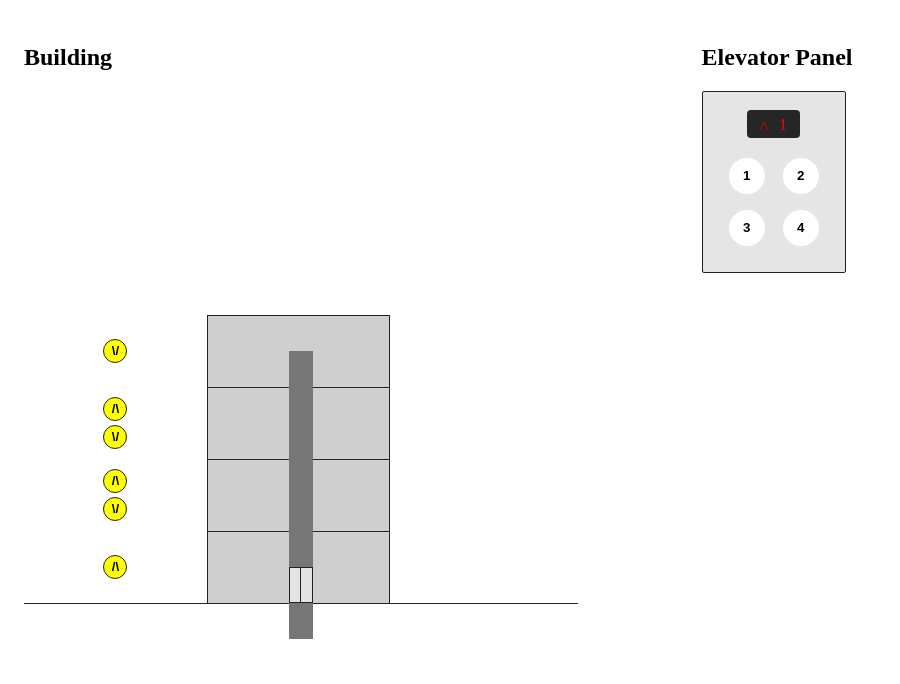
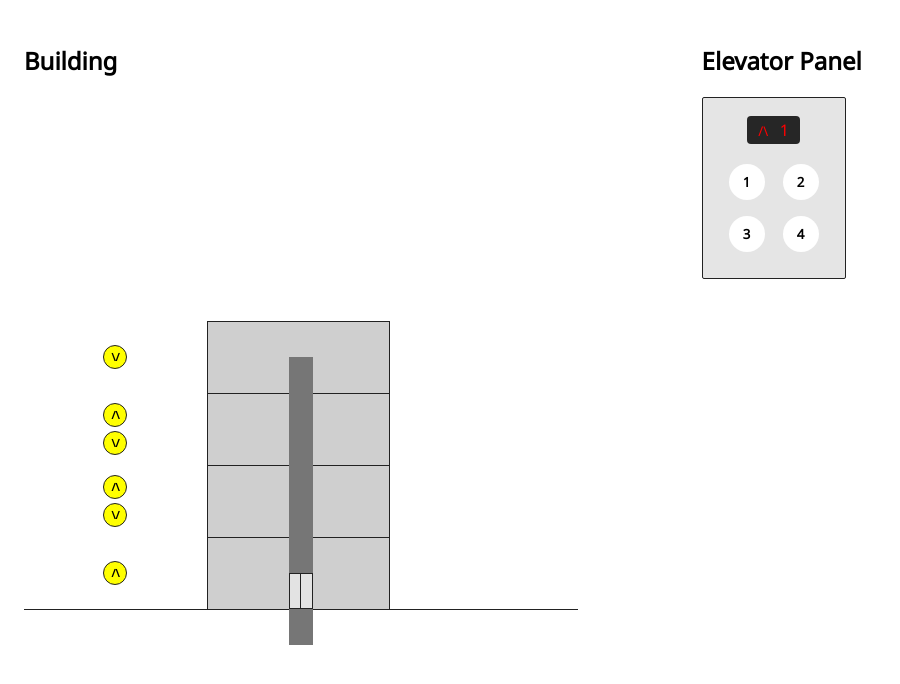
Before and after one commit to caribeedu/TheCoolestElevator, an Angular app: page / in a window 1280 px wide. Shown: the top 684 px of the page, without its empty margins (0-900 px from the left). Built offline with nearby package versions, Linux system fonts and the light colour scheme.

Commit message:
feat: add custom Noto Sans font

```diff
--- a/src/app/components/building-floor/building-floor.component.scss
+++ b/src/app/components/building-floor/building-floor.component.scss
@@ -22,6 +22,7 @@
 			box-sizing: border-box;
 			background-color: yellow;
 			font-weight: 600;
+			font-size: 8pt;
 			margin: 2px 0;
 		}
 	}
--- a/src/app/components/elevator-panel/elevator-panel.component.scss
+++ b/src/app/components/elevator-panel/elevator-panel.component.scss
@@ -14,6 +14,7 @@
 		height: 16px;
 		padding: 6px 0;
 		color: #f00;
+		line-height: 16px;
 
 		& > span {
 			margin-right: 8px;
--- a/src/index.html
+++ b/src/index.html
@@ -1,13 +1,19 @@
 <!doctype html>
 <html lang="en">
+
 <head>
 	<meta charset="utf-8">
 	<title>The Coolest Elevator</title>
 	<base href="/">
 	<meta name="viewport" content="width=device-width, initial-scale=1">
 	<link rel="icon" type="image/x-icon" href="favicon.ico">
+	<link rel="preconnect" href="https://fonts.googleapis.com">
+	<link rel="preconnect" href="https://fonts.gstatic.com" crossorigin>
+	<link href="https://fonts.googleapis.com/css2?family=Noto+Sans&display=swap" rel="stylesheet">
 </head>
+
 <body>
 	<tce-root></tce-root>
 </body>
+
 </html>
--- a/src/styles.scss
+++ b/src/styles.scss
@@ -1,3 +1,7 @@
+* {
+	font-family: "Noto Sans", sans-serif;
+}
+
 body {
 	margin: 24px;
 }
```
Lines whose indentation alone changed are shown as unchanged.
